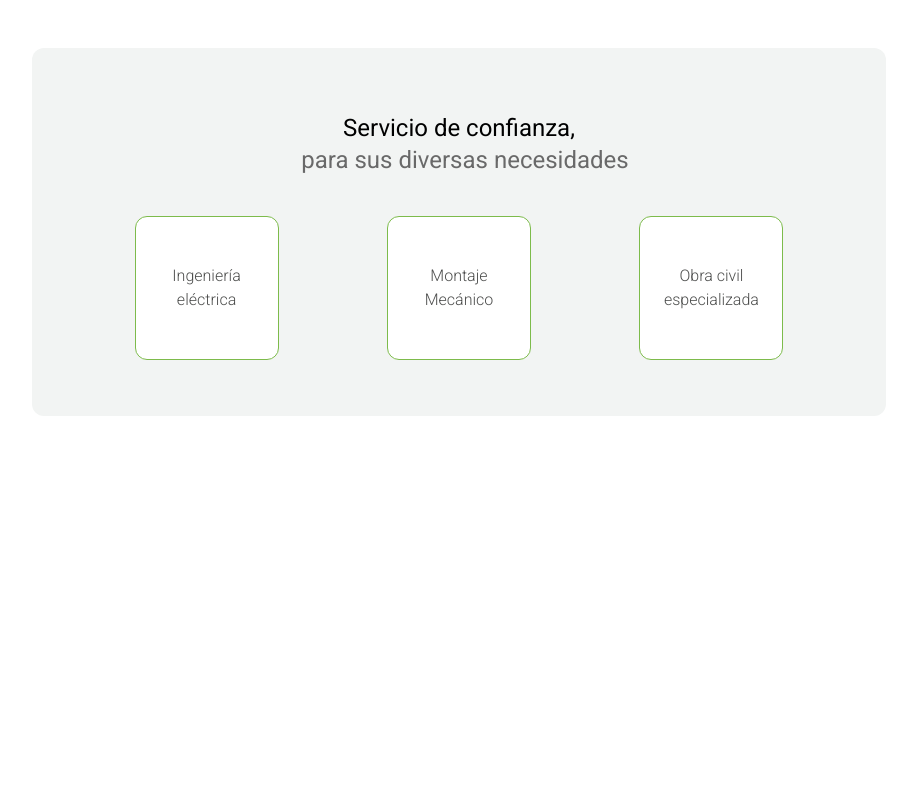
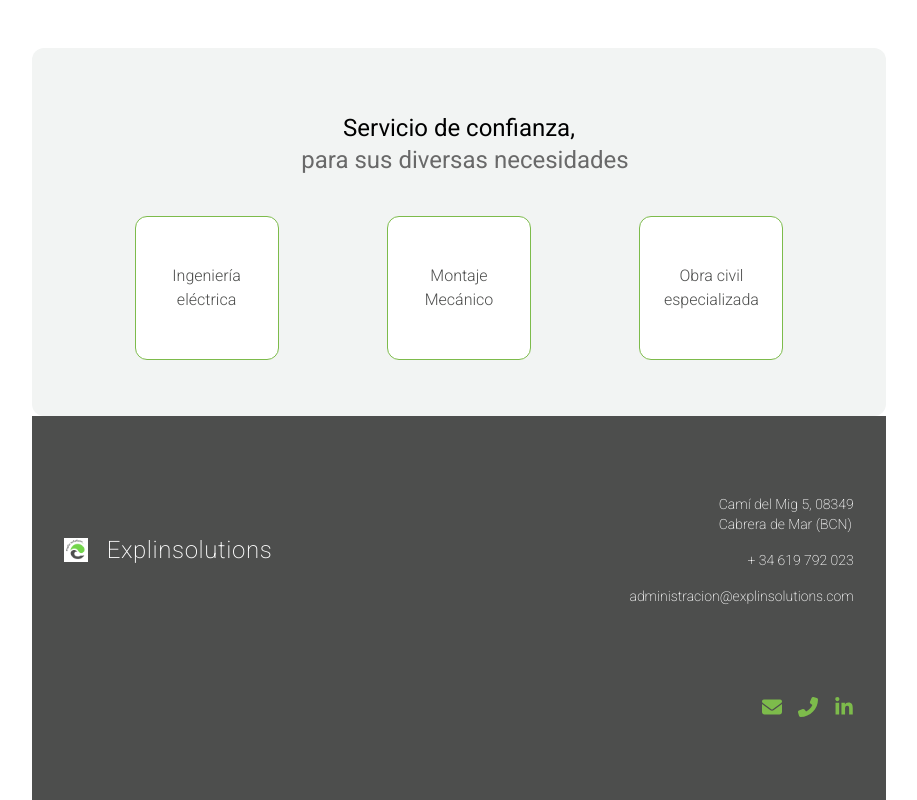
Before and after one commit to kvi-ki/explinsolutions, a Next.js app: page / in a window 1280 px wide. Shown: the part 688-1488 px from the top of the page, without its empty margins (181-1098 px from the left). Before the commit the page ends 1104 px from the top, so only its background shows below. Built offline with nearby package versions, Linux system fonts and the light colour scheme.

Commit message:
feat: add footer to App

```diff
--- a/src/app/App.tsx
+++ b/src/app/App.tsx
@@ -1,6 +1,7 @@
 'use client';
 
 import Description from '@/components/description/Description';
+import Footer from '@/components/footer/Footer';
 import Header from '@/components/header/Header';
 import Services from '@/components/services/Services';
 import React from 'react';
@@ -13,6 +14,7 @@ export default function App() {
         <Description />
         <Services />
       </main>
+      <Footer />
     </>
   );
 }
```
